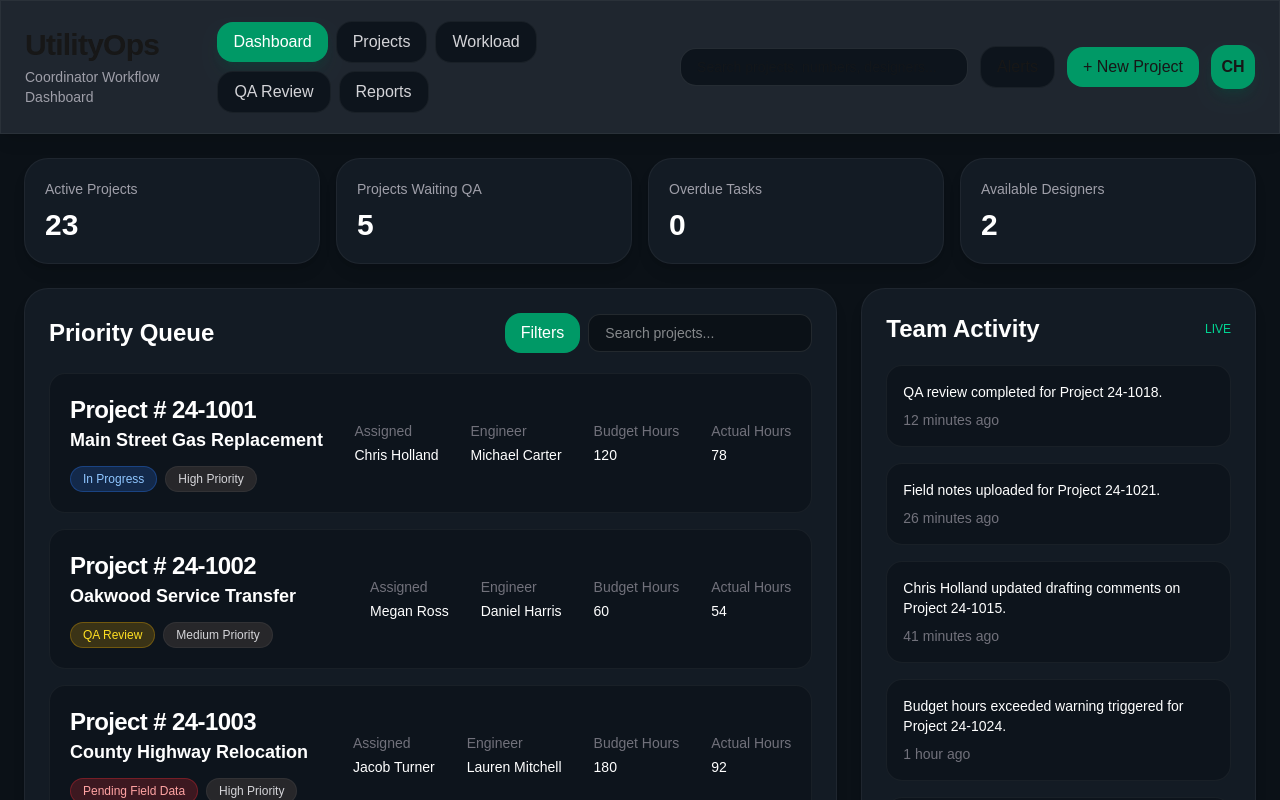
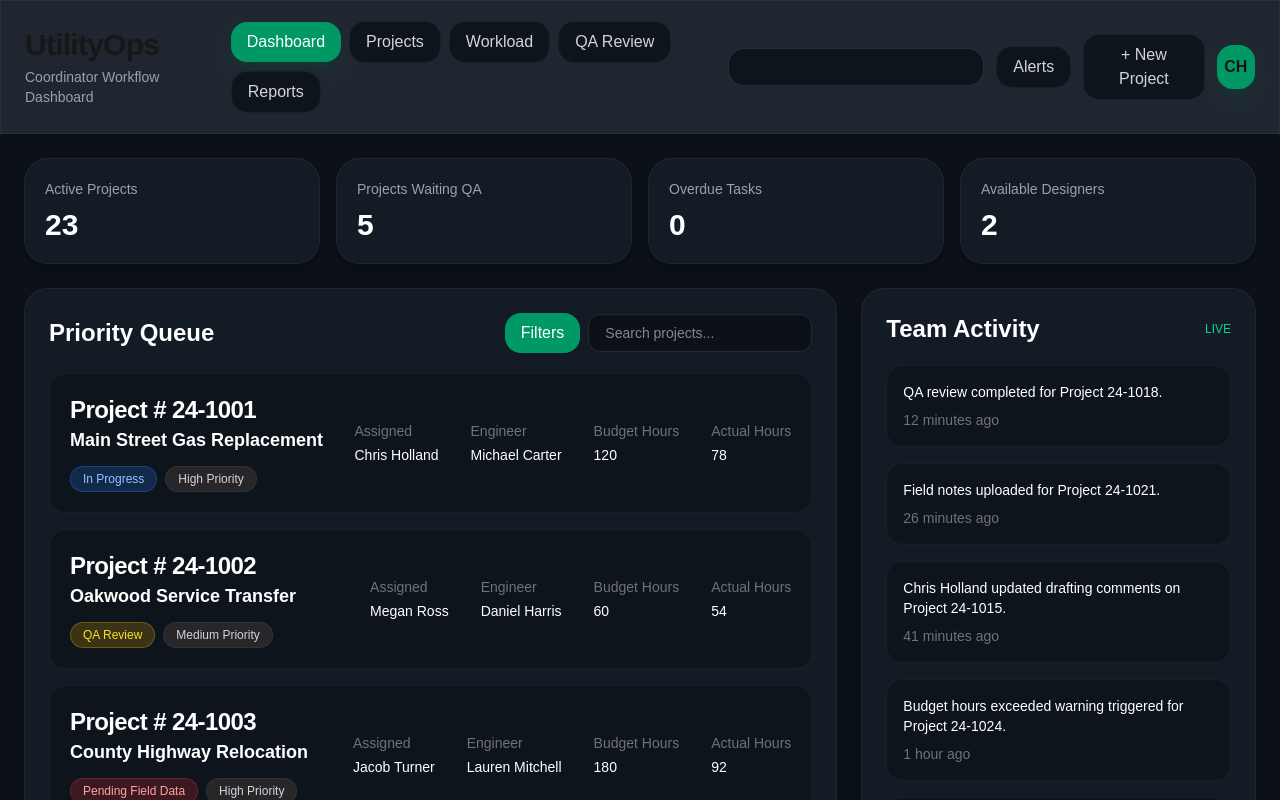
Before and after one commit to Christopher-Holland/workload-tracker, a Next.js app: page / in a window 1280 px wide. Shown: the top 800 px of the page. Built offline with nearby package versions, Linux system fonts and the light colour scheme.

Commit message:
fix: modified the highlight effect in the topbar to reflect the page being viewed.

```diff
--- a/app/components/topbar.tsx
+++ b/app/components/topbar.tsx
@@ -1,10 +1,40 @@
 "use client";
 
-import { useRouter } from "next/navigation";
+import type { ReactNode } from "react";
+import { usePathname, useRouter } from "next/navigation";
+
+function isActiveRoute(href: string, pathname: string) {
+    if (href === "/") return pathname === "/";
+    return pathname === href || pathname.startsWith(`${href}/`);
+}
+
+function NavigationButton({
+    href,
+    children,
+}: {
+    href: string;
+    children: ReactNode;
+}) {
+    const router = useRouter();
+    const pathname = usePathname();
+    const isActive = isActiveRoute(href, pathname);
+
+    return (
+        <button
+            className={`px-4 py-2 rounded-2xl transition font-medium ${
+                isActive
+                    ? "bg-emerald-600 text-white shadow-lg shadow-emerald-900/30"
+                    : "bg-[#0d141c] border border-white/5 hover:bg-zinc-800 text-zinc-300"
+            }`}
+            onClick={() => router.push(href)}
+            aria-current={isActive ? "page" : undefined}
+        >
+            {children}
+        </button>
+    );
+}
 
 export default function Topbar() {
-    const router = useRouter();
-
     return (
         <div className="sticky top-0 z-50  border border-white/5 bg-[#131b24]/95 backdrop-blur shadow-lg">
             <div className="flex flex-col xl:flex-row xl:items-center xl:justify-between gap-6 px-6 py-5">
@@ -20,34 +50,15 @@ export default function Topbar() {
 
                 {/* Navigation */}
                 <div className="flex flex-wrap items-center gap-2">
-                    <button
-                        className="px-4 py-2 rounded-2xl bg-emerald-600 text-white font-medium shadow-lg shadow-emerald-900/30"
-                        onClick={() => router.push("/")}
-                    >
-                        Dashboard
-                    </button>
+                    <NavigationButton href="/">Dashboard</NavigationButton>
 
-                    <button
-                        className="px-4 py-2 rounded-2xl bg-[#0d141c] border border-white/5 hover:bg-zinc-800 transition text-zinc-300"
-                        onClick={() => router.push("/projects")}
-                    >
-                        Projects
-                    </button>
+                    <NavigationButton href="/projects">Projects</NavigationButton>
 
-                    <button
-                        className="px-4 py-2 rounded-2xl bg-[#0d141c] border border-white/5 hover:bg-zinc-800 transition text-zinc-300"
-                        onClick={() => router.push("/workload")}
-                    >
-                        Workload
-                    </button>
+                    <NavigationButton href="/workload">Workload</NavigationButton>
 
-                    <button className="px-4 py-2 rounded-2xl bg-[#0d141c] border border-white/5 hover:bg-zinc-800 transition text-zinc-300">
-                        QA Review
-                    </button>
+                    <NavigationButton href="/qa-review">QA Review</NavigationButton>
 
-                    <button className="px-4 py-2 rounded-2xl bg-[#0d141c] border border-white/5 hover:bg-zinc-800 transition text-zinc-300">
-                        Reports
-                    </button>
+                    <NavigationButton href="/reports">Reports</NavigationButton>
                 </div>
 
                 {/* Right Side */}
@@ -57,13 +68,9 @@ export default function Topbar() {
                         className="bg-[#0d141c] border border-white/10 rounded-2xl px-4 py-2 text-sm outline-none focus:border-emerald-500 w-full xl:w-72"
                     />
 
-                    <button className="px-4 py-2 rounded-2xl bg-[#0d141c] border border-white/5 hover:bg-zinc-800 transition whitespace-nowrap">
-                        Alerts
-                    </button>
+                    <NavigationButton href="/alerts">Alerts</NavigationButton>
 
-                    <button className="px-4 py-2 rounded-2xl bg-emerald-600 hover:bg-emerald-500 transition font-medium whitespace-nowrap">
-                        + New Project
-                    </button>
+                    <NavigationButton href="/new-project">+ New Project</NavigationButton>
 
                     <div className="h-11 w-11 rounded-2xl bg-emerald-600 flex items-center justify-center font-semibold shadow-lg shadow-emerald-900/30">
                         CH
```
